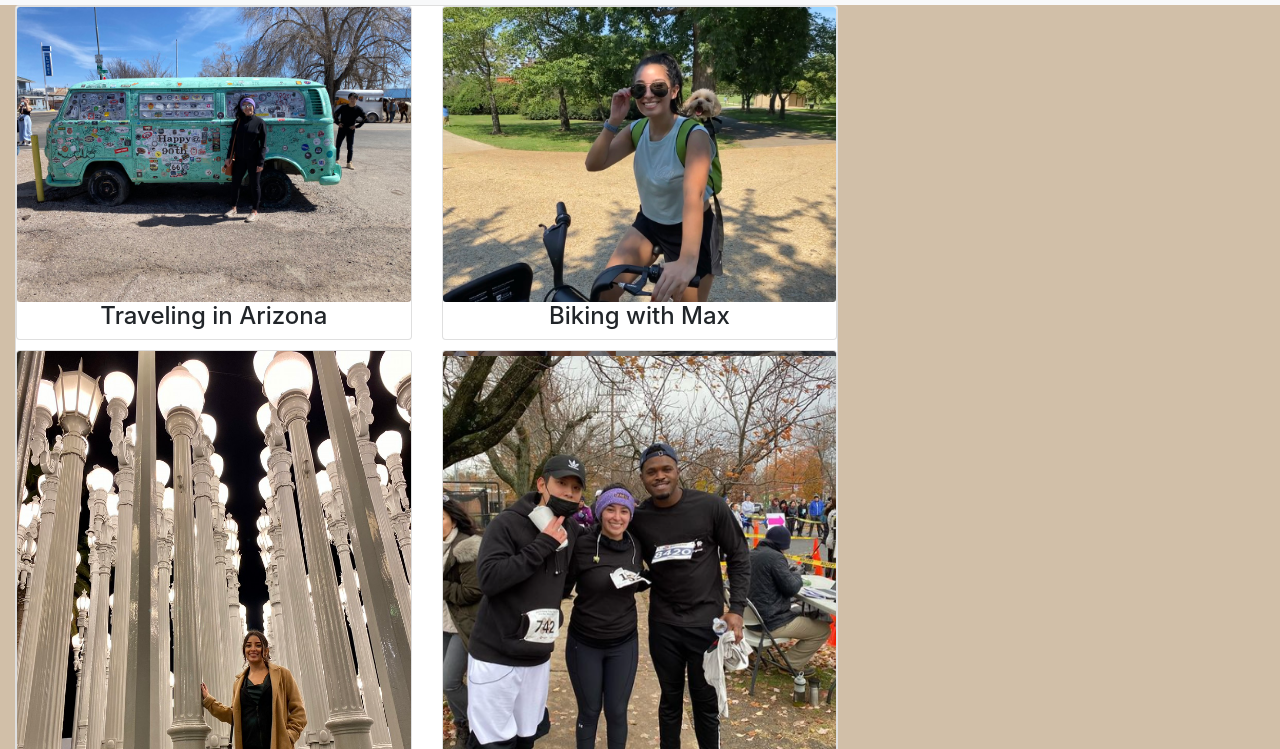
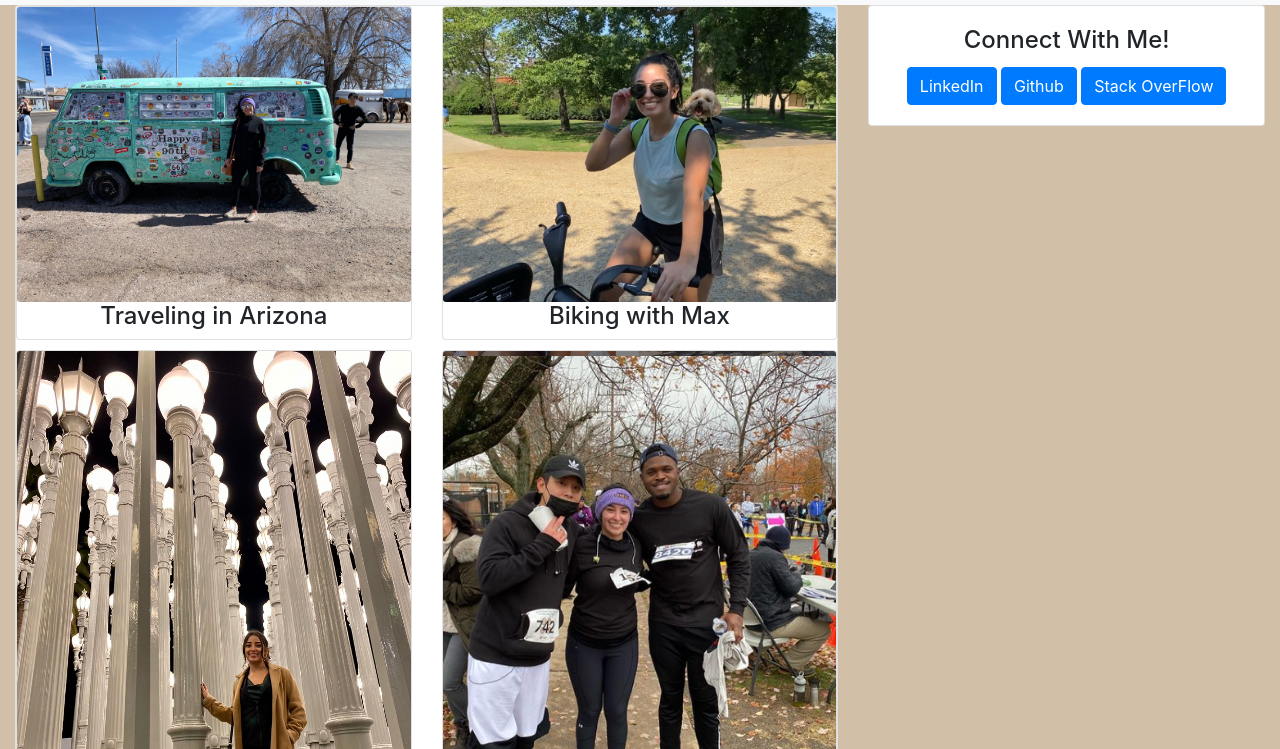
Before and after one commit to misheljb/homework2, a plain HTML site: page portfolio.html in a window 1280 px wide. Shown: the part 51-800 px from the top of the page. Drawn offline with nearby package versions, Linux system fonts and the light colour scheme.

Commit message:
fixed contact box on portfolio page

```diff
--- a/portfolio.html
+++ b/portfolio.html
@@ -113,8 +113,8 @@
 
 
 
-                <section class="col-md-4, col-sm-12, col-xs-12">
-                    <div class="card sbcardsize aside" style="width: 28rem;">
+                <section class="col-md-4 col-sm-12 col-xs-12">
+                    <div class="card sbcardsize aside" style="width: 100%;">
                         <div class="card-body card-block" style="text-align: center; position: relative;">
                             <h4 class="card-title">Connect With Me!</h4>
 
```
